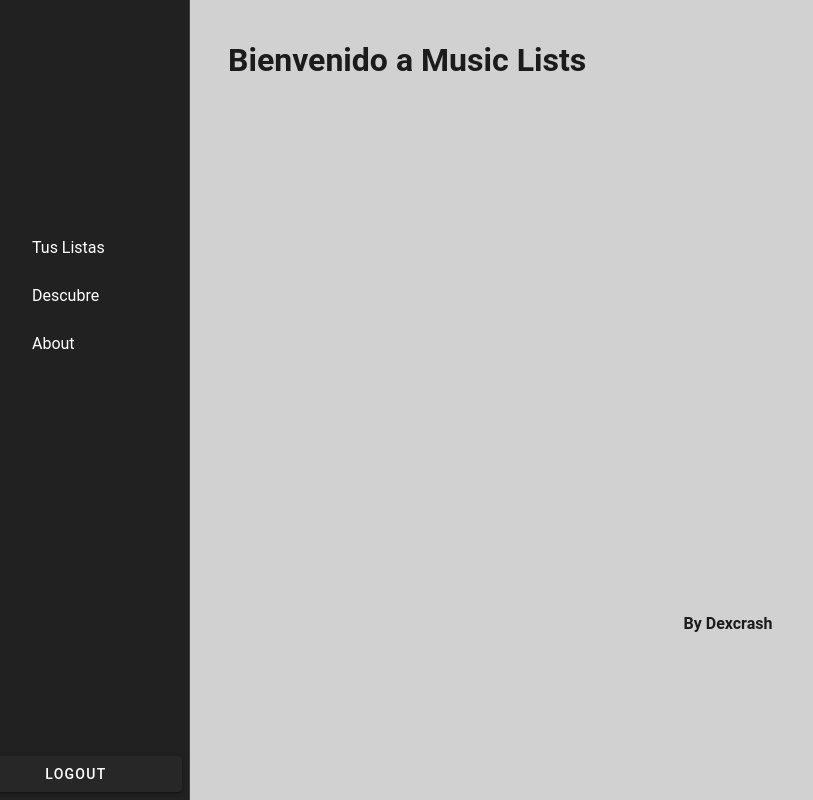
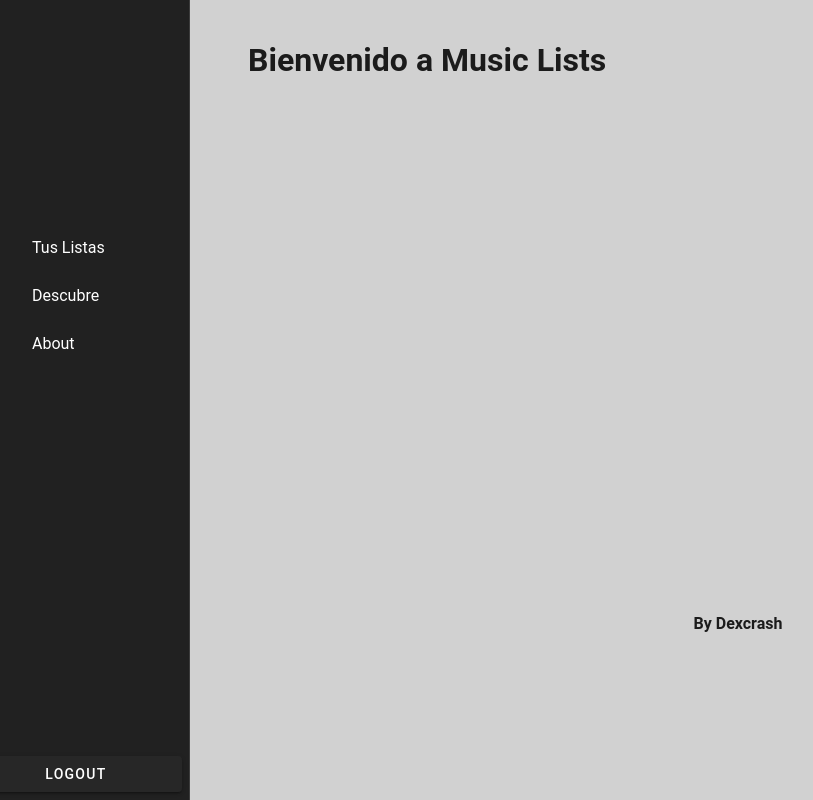
Before and after one commit to Dexcrash/reto-frontend, a Vue app: page / in a window 1280 px wide. Shown: the whole page, without its empty margins (40-853 px from the left). Built offline with nearby package versions, Linux system fonts and the light colour scheme; a small style sheet from the web is missing.

Commit message:
Fix main container

```diff
--- a/src/App.vue
+++ b/src/App.vue
@@ -45,7 +45,7 @@
       </v-container>
     </template>
 
-    <v-content>
+    <v-content class="ml-5">
       <router-view></router-view>
     </v-content>
   </v-app>
```
